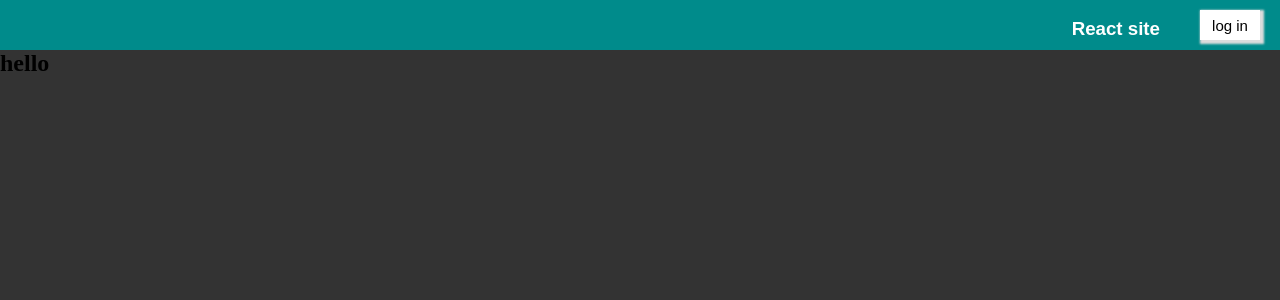
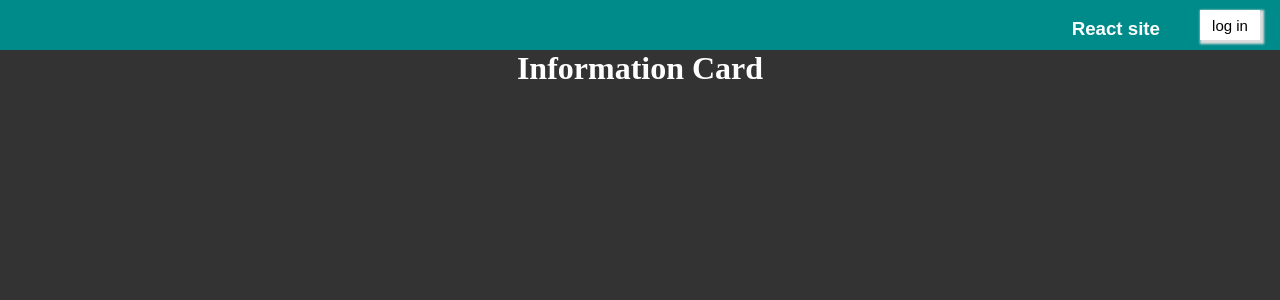
Before and after one commit to MahsumaRezai/React-site, a React (Create React App) app: page / in a window 1280 px wide. Shown: the top 300 px of the page. Built offline with nearby package versions, Linux system fonts and the light colour scheme.

Commit message:
add title head main

```diff
--- /dev/null
+++ b/src/componet/Section/SectionHead.js
@@ -0,0 +1,9 @@
+import classes from './SectionHead.module.css'
+const SectionHead=(props)=>{
+    return(
+        <div className={classes.title}>
+            <h1>Information Card</h1>
+        </div>
+    )
+}
+export default SectionHead;
--- /dev/null
+++ b/src/componet/Section/SectionHead.module.css
@@ -0,0 +1,4 @@
+.title {
+    color: white;
+     text-align: center;
+}
--- a/src/componet/Section/SectionOne.js
+++ b/src/componet/Section/SectionOne.js
@@ -1,11 +1,11 @@
 import { Fragment } from "react"
+import SectionHead from "./SectionHead";
 
 const SectionOne = (props) => {
     return (
         <Fragment>
-            <div>
-                <h2>hello</h2>
-            </div>
+            <SectionHead/>
+
         </Fragment>
     )
 }
```
